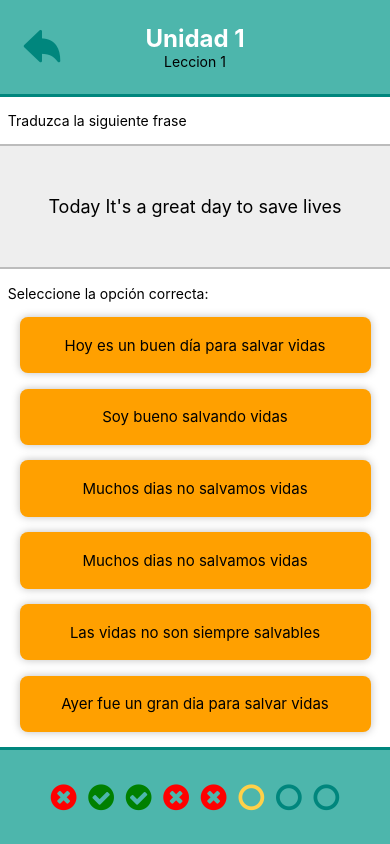
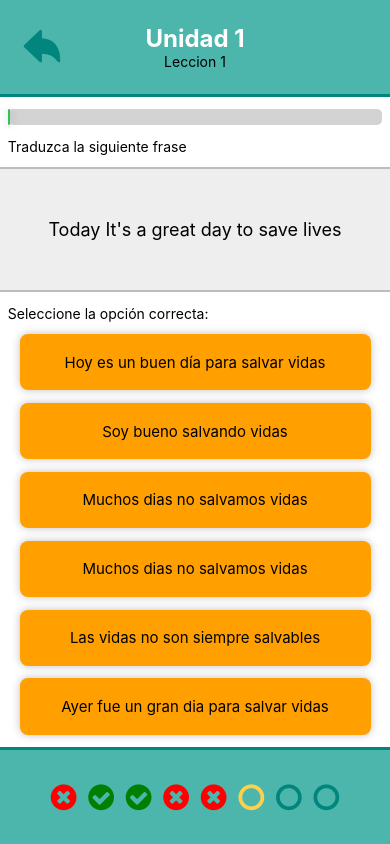
Before and after one commit to TDP-final-game/idiomaplay, a React Native app in the folder mobile/: screen / in a window 390 px wide. Both pictures are taken after a click on the button "TRADUCIR FRASE AL IDIOMA NATIVO". Built offline with nearby package versions, Linux system fonts and the light colour scheme.

Commit message:
Progress done with time (#8)

```diff
--- a/mobile/components/ProgressBar.js
+++ b/mobile/components/ProgressBar.js
@@ -1,9 +1,33 @@
 import * as React from 'react';
-import { View, StyleSheet, Animated } from 'react-native';
+import { View, StyleSheet, Animated, Text } from 'react-native';
 import { commonStyles } from '../config/styles';
+import { useState, useEffect } from 'react';
+const MAX_TIME = 300;
 
-export const ProgressBar = ({ currentQuestion }) => {
-  const porcentage = String((currentQuestion / 8) * 100) + '%';
+export const ProgressBar = () => {
+  const [percentagePassed, setPercentagePassed] = useState('0%');
+  const initialTime = new Date();
+
+  function getPercentagePassed() {
+    var endTime = new Date();
+    var timeDiff = endTime - initialTime; //in ms
+    timeDiff /= 1000;
+
+    var seconds = Math.round(timeDiff);
+    const percentage = Math.min(100, seconds * 100 / MAX_TIME);
+
+    return String(percentage) + '%';
+  }
+
+  useEffect(() => {
+    let secTimer = setInterval(() => {
+      setPercentagePassed(getPercentagePassed());
+    }, 1000);
+
+    return () => clearInterval(secTimer);
+  }, []);
+
+  // const porcentage = String((currentQuestion / 8) * 100) + '%';
 
   return (
     <View style={styles.progressBar}>
@@ -12,7 +36,7 @@ export const ProgressBar = ({ currentQuestion }) => {
           StyleSheet.absoluteFill,
           styles.progressFill,
           commonStyles.shadow,
-          { width: porcentage },
+          { width: percentagePassed },
         ]}
       />
     </View>
--- a/mobile/screens/Excercise.js
+++ b/mobile/screens/Excercise.js
@@ -4,6 +4,7 @@ import { View, Text, StyleSheet } from 'react-native';
 import { AnswerButton } from '../components/AnswerButton';
 import { ChapterHeader } from '../components/ChapterHeader';
 import { ChapterFooter } from '../components/ChapterFooter';
+import { ProgressBar } from '../components/ProgressBar';
 import { SafeAreaView } from 'react-native-safe-area-context';
 import { exerciseTypes } from '../config/exercisesTypes';
 
@@ -49,6 +50,11 @@ const Excercise = ({ navigation, route }) => {
     <SafeAreaView style={styles.container}>
       <View style={{ flex: 0.12 }}>
         <ChapterHeader returnButtonFunction={returnHome} unit={unit} lesson={lesson} />
+      </View>
+
+      <View style={{ flex: 0.02, paddingHorizontal:'2%' }}>
+
+        <ProgressBar></ProgressBar>
       </View>
 
       <View style={{ marginLeft: '2%' }}>
```
